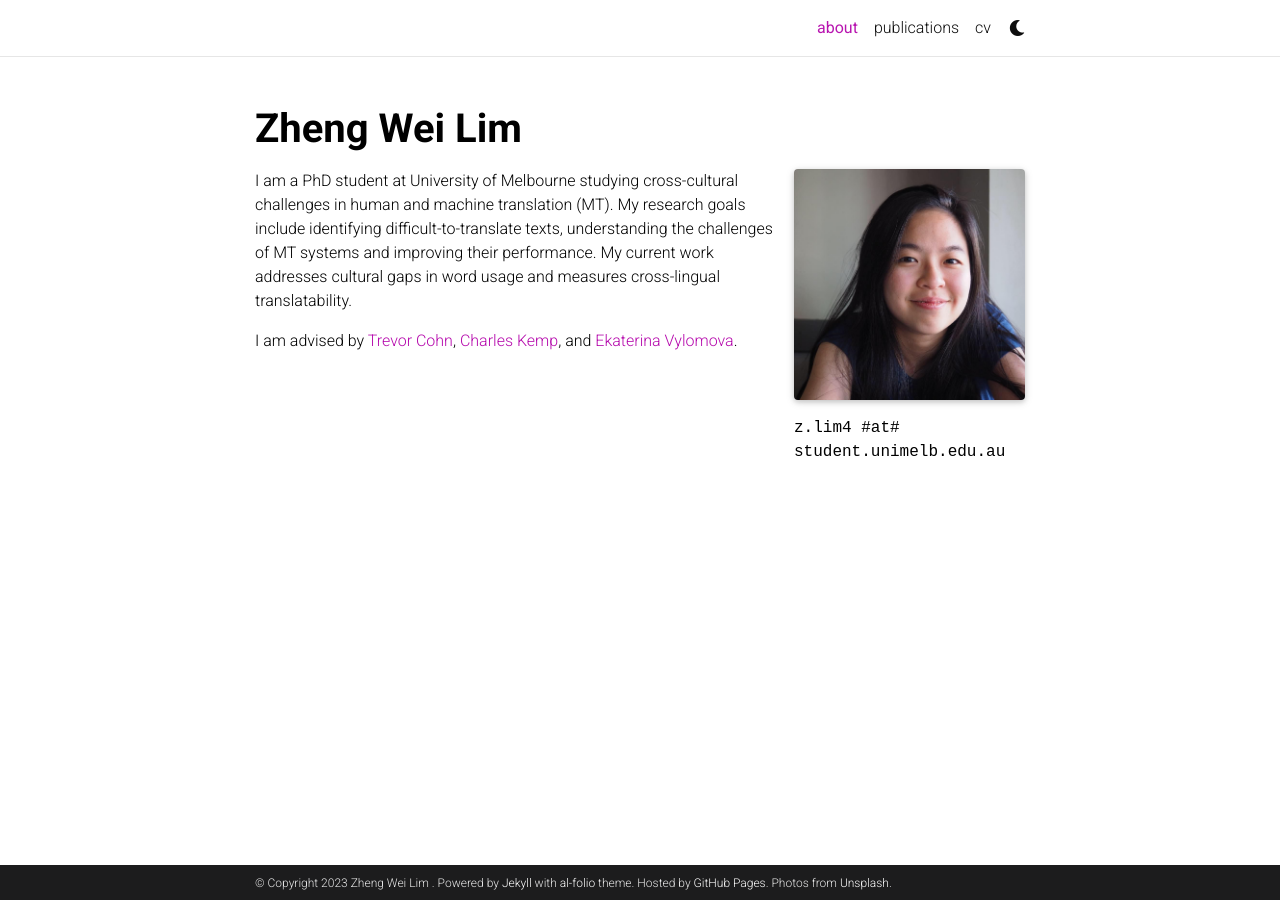
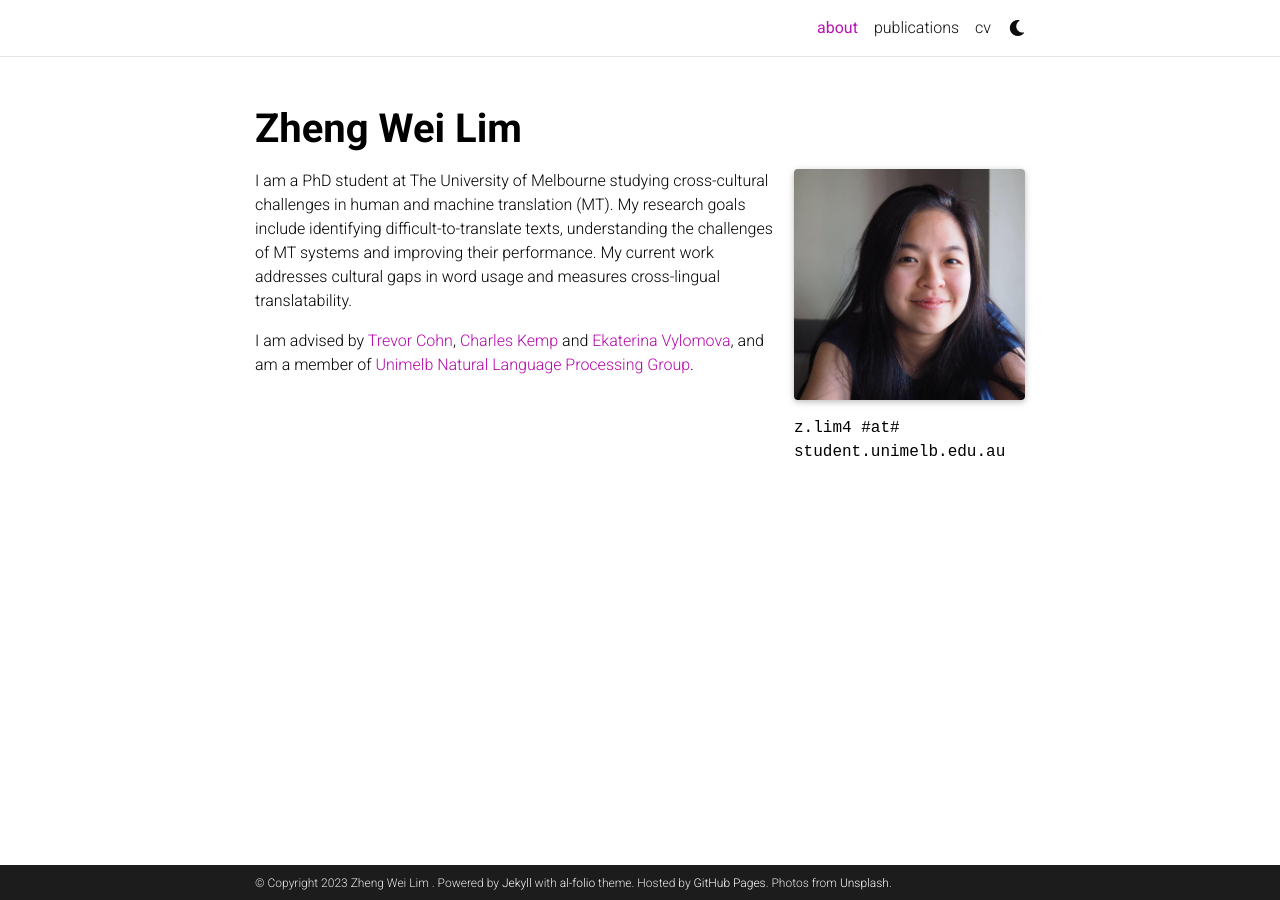
Before and after one commit to ZhengWeiLim/ZhengWeiLim.github.io, a Jekyll site: the page built from _pages/about.md, in a window 1280 px wide. Built offline with Jekyll 4.4.1, drawn with Linux system fonts in a browser that asks for light colours; full-size pictures stand in for the smaller copies a plugin makes; comment, search, counter and statistics services are not loaded; a style sheet for code colours, icons or effects is not loaded.

Commit message:
mod about

```diff
--- a/_pages/about.md
+++ b/_pages/about.md
@@ -18,9 +18,9 @@ selected_papers: false # includes a list of papers marked as "selected={true}"
 social: false  # includes social icons at the bottom of the page
 ---
 
-I am a PhD student at University of Melbourne studying cross-cultural challenges in human and machine translation (MT). My research goals include identifying difficult-to-translate texts, understanding the challenges of MT systems and improving their performance. My current work addresses cultural gaps in word usage and measures cross-lingual translatability.
+I am a PhD student at The University of Melbourne studying cross-cultural challenges in human and machine translation (MT). My research goals include identifying difficult-to-translate texts, understanding the challenges of MT systems and improving their performance. My current work addresses cultural gaps in word usage and measures cross-lingual translatability.
 
-I am advised by [Trevor Cohn](https://people.eng.unimelb.edu.au/tcohn/), [Charles Kemp](http://www.charleskemp.com/), and [Ekaterina Vylomova](https://ivri.github.io/).
+I am advised by [Trevor Cohn](https://people.eng.unimelb.edu.au/tcohn/), [Charles Kemp](http://www.charleskemp.com/) and [Ekaterina Vylomova](https://ivri.github.io/), and am a member of [Unimelb Natural Language Processing Group](https://cis.unimelb.edu.au/research/artificial-intelligence/research/Natural-Language-Processing).
 
 <!-- Write your biography here. Tell the world about yourself. Link to your favorite [subreddit](http://reddit.com). You can put a picture in, too. The code is already in, just name your picture `prof_pic.jpg` and put it in the `img/` folder.
 
```
